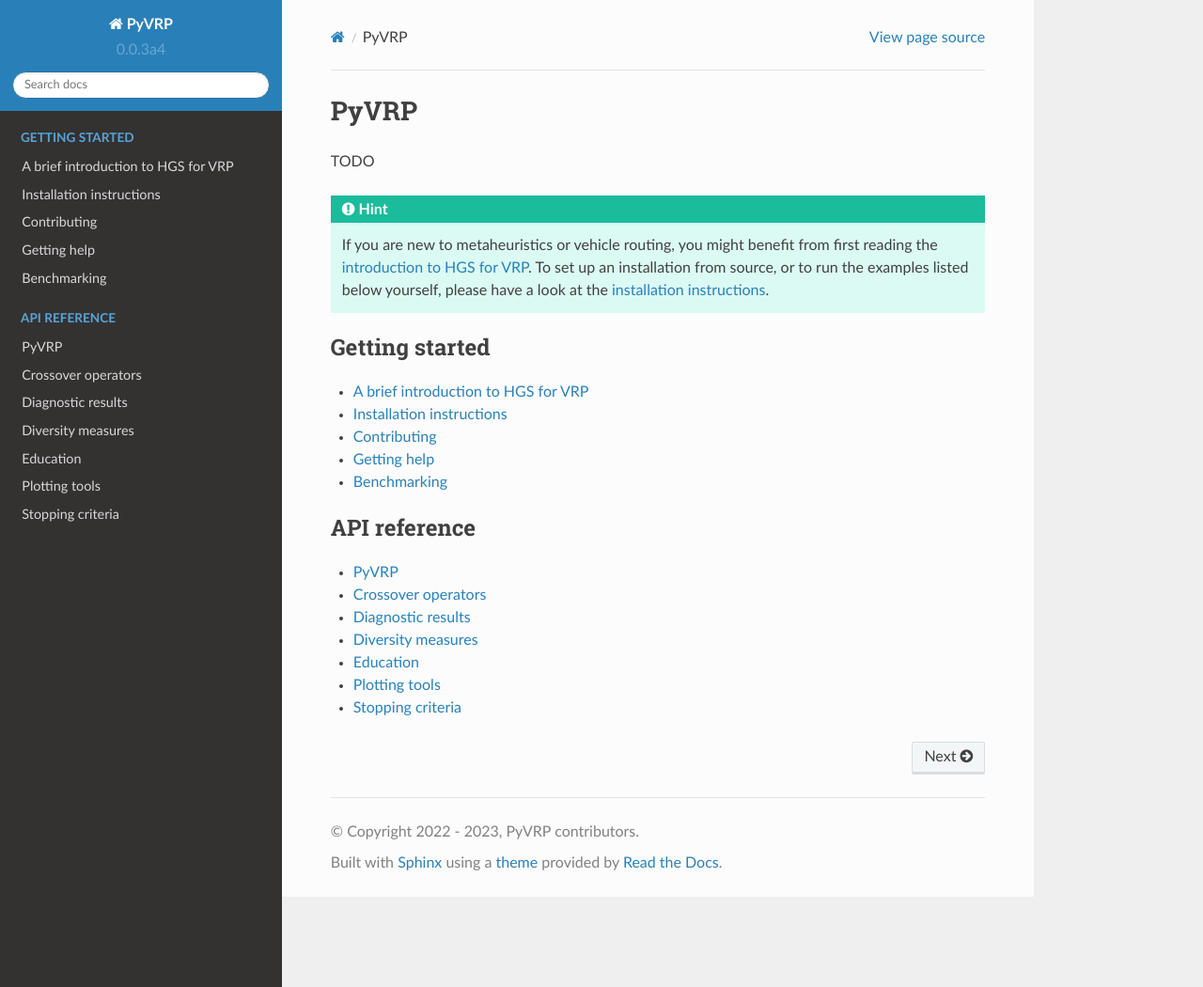
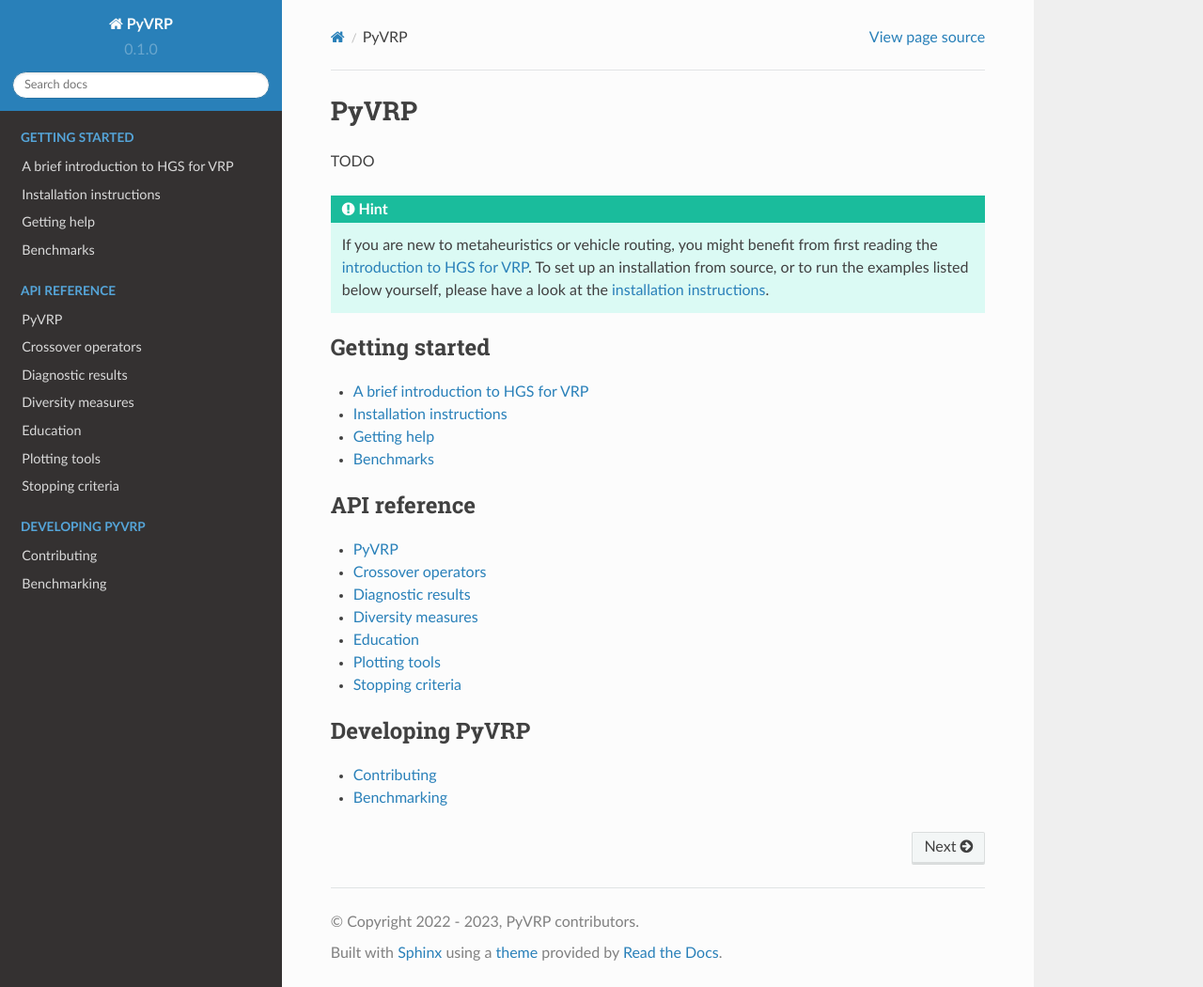
Before and after one commit to PyVRP/PyVRP, a Sphinx documentation site: the page built from docs/source/index.rst, in a window 1280 px wide and 1050 px high. Shown: the whole window at 94% size. Built offline with Sphinx 7.4.7 and the Read the Docs theme 2.0.0, drawn with Linux system fonts in a browser that asks for light colours; pages that are not in the unit, such as notebooks, are missing from menus.

```diff
--- a/docs/source/index.rst
+++ b/docs/source/index.rst
@@ -14,9 +14,8 @@ TODO
 
    setup/introduction_to_hgs
    setup/installation
-   setup/contributing
    setup/getting_help
-   setup/benchmarking
+   setup/benchmarks
 
 .. toctree::
    :maxdepth: 1
@@ -36,3 +35,10 @@ TODO
    api/educate
    api/plotting
    api/stop
+
+.. toctree::
+   :maxdepth: 1
+   :caption: Developing PyVRP
+
+   dev/contributing
+   dev/benchmarking
--- a/pyproject.toml
+++ b/pyproject.toml
@@ -1,6 +1,6 @@
 [tool.poetry]
 name = "pyvrp"
-version = "0.0.3a4"
+version = "0.1.0"
 description = "A state-of-the-art vehicle routing problem solver."
 authors = [
     "Niels Wouda <nielswouda@gmail.com>",
```
Also changed, not shown: README.md (+8 -8 lines), docs/source/setup/benchmarks.rst (added, +36 -0 lines), docs/source/dev/benchmarking.rst (renamed from docs/source/setup/benchmarking.rst), docs/source/dev/contributing.rst (renamed from docs/source/setup/contributing.rst).
